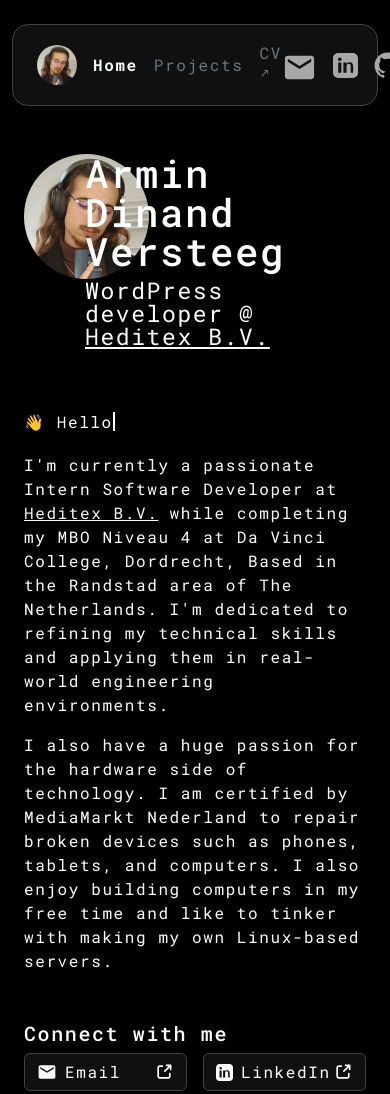
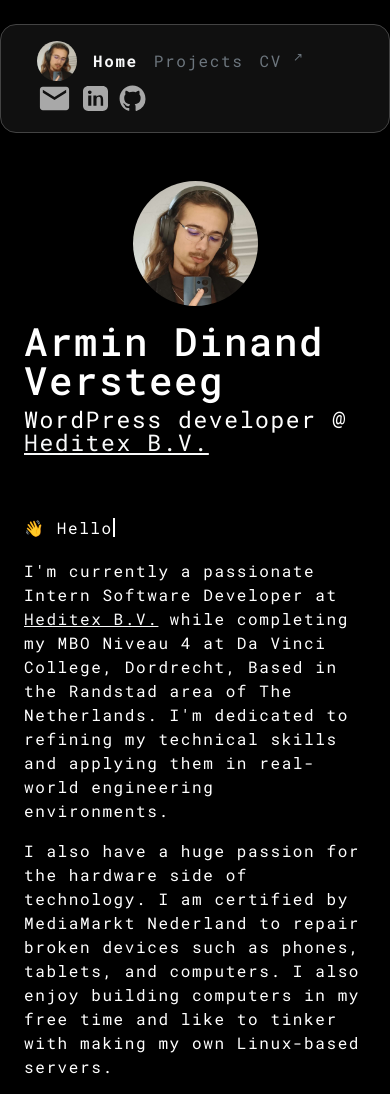
Before and after one commit to ArminVersteeg/CV-Website, a website: page website/index.html in a window 390 px wide. Shown: the top 1094 px of the page. Drawn offline with nearby package versions, Linux system fonts and the light colour scheme.

Commit message:
Mobile version
Optimized the mobile version of the homepage

```diff
--- a/website/index.html
+++ b/website/index.html
@@ -20,16 +20,16 @@
 
     <body>
         <header class="container mt-4">
-            <div class="header-wrapper d-flex justify-content-between align-items-center rounded-4 p-3 px-4">
-                <div class="d-flex align-items-center gap-4">
+            <div class="header-wrapper row justify-content-between align-items-center rounded-4 p-3 px-4">
+                <div class="col-md-4 col-12 align-items-center gap-4">
                     <nav class="d-flex gap-3 align-items-center">
-                        <a href="#"><img src="images/profile.png" alt="Profile" class="rounded-circle" style="width: 40px; height: 40px;" /></a>
-                        <a href="#" class="fw-bold text-light text-decoration-none">Home</a>
-                        <a href="#" class="text-secondary text-decoration-none">Projects</a>
-                        <a href="#" class="text-secondary text-decoration-none">CV <sup>↗</sup></a>
+                        <a href="/"><img src="images/profile.png" alt="Profile" class="rounded-circle" style="width: 40px; height: 40px;" /></a>
+                        <a href="/" class="fw-bold text-light text-decoration-none">Home</a>
+                        <a href="/profile.html" class="text-secondary text-decoration-none">Projects</a>
+                        <a href="/?" class="text-secondary text-decoration-none">CV <sup>↗</sup></a>
                     </nav>
                 </div>
-                <div class="d-flex align-items-center gap-3">
+                <div class="col-md-8 col-12 text-md-end gap-3">
                     <a href="mailto:armin.versteeg@outlook.com" class="header-icon mt-1"><img src="icons/email.svg" alt="Email" width="35" /></a>
                     <a href="https://www.linkedin.com/in/armin-versteeg-112684192/" target="_blank" class="header-icon"><img src="icons/linkedin.svg" alt="LinkedIn" width="25" /></a>
                     <a href="https://github.com/ArminVersteeg" target="_blank" class="header-icon"><img src="icons/github.svg" alt="GitHub" width="27" /></a>
@@ -40,13 +40,14 @@
         <div class="page-wrapper container mt-4">
             <section class="title mt-5 mb-5 container">
                 <div class="row">
-                    <div class="col-2">
+                    <div class="col-12 col-md-3 col-lg-2 text-center mb-3 mb-md-0">
                         <img src="images/profile.png" alt="Profile" class="profile-picture" style="width: 125px; height: 125px;" />
                     </div>
-                    <div class="col-8 d-flex align-items-center">
+                    <div class="col-12 col-md-8 d-flex align-items-center justify-content-center justify-content-md-start">
                         <div>
                             <h1 class="my-name lh-1">Armin Dinand Versteeg</h1>
-                            <p class="current-position lh-1">WordPress developer @
+                            <p class="current-position lh-1">
+                                WordPress developer @
                                 <a class="link-light" href="https://www.heditex.com/nl" target="_blank">Heditex B.V.</a>
                             </p>
                         </div>
@@ -58,7 +59,6 @@
                 <div class="trypewriter-container">
                      <p class="typewriter" data-typewriter='["👋 Hello World!", "👋 Hello there! I am Armin."]'></p>
                 </div>
-
                 <p>
                     I'm currently a passionate Intern Software Developer at
                     <a class="link-light" href="https://www.heditex.com/nl" target="_blank">Heditex B.V.</a>
@@ -131,7 +131,7 @@
                 <div id="projects"></div>
             </section>
         </div>
-        <!-- Bootstrap JS -->
+        <!-- Load JS -->
         <script src="https://cdn.jsdelivr.net/npm/bootstrap@5.3.3/dist/js/bootstrap.bundle.min.js"></script>
         <script src="js/typewriter.js"></script>
         <script src="js/projects.js"></script>
```
Also changed, not shown: README.md.
